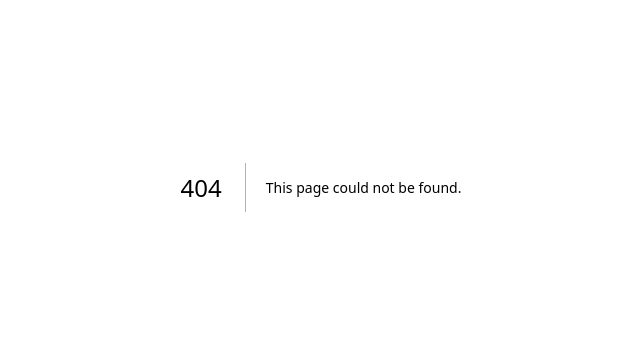
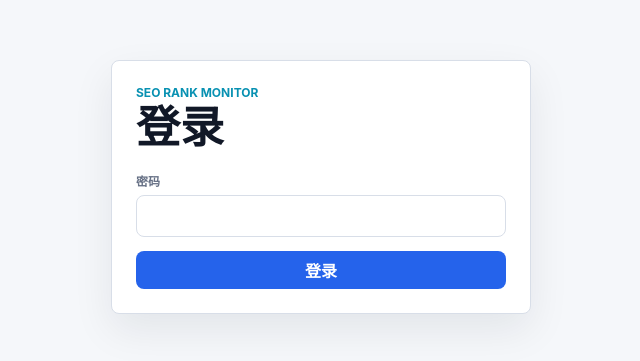
Before and after one commit to AM-young-fun/flatkey-seo-roadmap, a Next.js app: page /login in a window 1280 px wide. Before the commit this address had no page. Shown: the part 213-574 px from the top of the page, without its empty margins (319-959 px from the left). Built offline with nearby package versions, Linux system fonts and the light colour scheme.

Commit message:
Add password login

```diff
--- a/src/app/globals.css
+++ b/src/app/globals.css
@@ -108,7 +108,8 @@ h2 {
 
 .regionButton,
 .primaryButton,
-.secondaryButton {
+.secondaryButton,
+.iconButton {
   display: inline-flex;
   align-items: center;
   justify-content: center;
@@ -142,6 +143,90 @@ h2 {
   padding: 0 14px;
   color: #ffffff;
   background: var(--text);
+}
+
+.iconButton {
+  width: 38px;
+  color: var(--muted);
+  background: var(--surface);
+  border-color: var(--border);
+}
+
+.iconButton:hover {
+  color: var(--text);
+  border-color: #b6c0cf;
+  background: var(--surface-strong);
+}
+
+.loginShell {
+  display: grid;
+  place-items: center;
+  min-height: 100vh;
+  padding: 24px;
+  background: var(--bg);
+}
+
+.loginPanel {
+  display: grid;
+  gap: 22px;
+  width: min(420px, 100%);
+  padding: 24px;
+  border: 1px solid var(--border);
+  border-radius: 8px;
+  background: var(--surface);
+  box-shadow: var(--shadow);
+}
+
+.loginForm {
+  display: grid;
+  gap: 14px;
+}
+
+.loginForm label {
+  display: grid;
+  gap: 6px;
+}
+
+.loginForm span {
+  color: var(--muted);
+  font-size: 12px;
+  font-weight: 720;
+}
+
+.loginForm input {
+  width: 100%;
+  min-height: 42px;
+  padding: 0 11px;
+  border: 1px solid var(--border);
+  border-radius: 8px;
+  color: var(--text);
+  background: #ffffff;
+  outline: none;
+}
+
+.loginForm input:focus {
+  border-color: var(--blue);
+  box-shadow: 0 0 0 3px rgb(37 99 235 / 13%);
+}
+
+.loginError,
+.loginHint {
+  padding: 10px 12px;
+  border-radius: 8px;
+  font-size: 13px;
+  font-weight: 650;
+}
+
+.loginError {
+  color: #991b1b;
+  background: #fff1f1;
+  border: 1px solid #fecaca;
+}
+
+.loginHint {
+  color: #164e8b;
+  background: #eef6ff;
+  border: 1px solid #b8d6f8;
 }
 
 .notice {
--- /dev/null
+++ b/src/app/login/page.tsx
@@ -0,0 +1,41 @@
+import type { Metadata } from "next";
+import { isAuthEnabled } from "@/lib/auth";
+
+export const metadata: Metadata = {
+  title: "登录 - SEO Rank Monitor"
+};
+
+type LoginPageProps = {
+  searchParams: Promise<{
+    error?: string;
+    next?: string;
+  }>;
+};
+
+export default async function LoginPage({ searchParams }: LoginPageProps) {
+  const params = await searchParams;
+  const nextPath = params.next && params.next.startsWith("/") ? params.next : "/";
+  const hasError = params.error === "1";
+
+  return (
+    <main className="loginShell">
+      <section className="loginPanel">
+        <div>
+          <p className="eyebrow">SEO Rank Monitor</p>
+          <h1>登录</h1>
+        </div>
+        <form action={`/api/auth/login?next=${encodeURIComponent(nextPath)}`} className="loginForm" method="post">
+          <label>
+            <span>密码</span>
+            <input autoComplete="current-password" name="password" required type="password" />
+          </label>
+          {hasError ? <p className="loginError">密码错误</p> : null}
+          {!isAuthEnabled() ? <p className="loginHint">当前未设置 LOGIN_PWD，登录保护未启用。</p> : null}
+          <button className="primaryButton" type="submit">
+            登录
+          </button>
+        </form>
+      </section>
+    </main>
+  );
+}
--- a/src/components/Dashboard.tsx
+++ b/src/components/Dashboard.tsx
@@ -7,6 +7,7 @@ import {
   Download,
   GitCompareArrows,
   Loader2,
+  LogOut,
   MapPin,
   Plus,
   RefreshCcw,
@@ -268,6 +269,11 @@ export function Dashboard() {
             {syncing ? <Loader2 className="spin" size={16} /> : <RefreshCcw size={16} />}
             立即同步
           </button>
+          <form action="/api/auth/logout" method="post">
+            <button className="iconButton" title="退出登录" type="submit">
+              <LogOut size={16} />
+            </button>
+          </form>
         </div>
       </header>
 
--- /dev/null
+++ b/src/lib/auth.ts
@@ -0,0 +1,33 @@
+export const AUTH_COOKIE_NAME = "seo_rank_auth";
+export const AUTH_COOKIE_MAX_AGE = 60 * 60 * 24 * 30;
+
+function base64Url(bytes: Uint8Array): string {
+  let binary = "";
+
+  bytes.forEach((byte) => {
+    binary += String.fromCharCode(byte);
+  });
+
+  return btoa(binary).replaceAll("+", "-").replaceAll("/", "_").replaceAll("=", "");
+}
+
+export function isAuthEnabled(): boolean {
+  return Boolean(process.env.LOGIN_PWD);
+}
+
+export async function getAuthToken(password = process.env.LOGIN_PWD ?? ""): Promise<string> {
+  const digest = await crypto.subtle.digest(
+    "SHA-256",
+    new TextEncoder().encode(`seo-rank-monitor:${password}`)
+  );
+
+  return base64Url(new Uint8Array(digest));
+}
+
+export async function isValidAuthToken(token: string | undefined): Promise<boolean> {
+  if (!process.env.LOGIN_PWD || !token) {
+    return !process.env.LOGIN_PWD;
+  }
+
+  return token === (await getAuthToken());
+}
```
Also changed, not shown: src/app/api/auth/login/route.ts (added, +70 -0 lines), src/app/api/auth/logout/route.ts (added, +23 -0 lines), src/proxy.ts (added, +48 -0 lines), 2 other files (tests, documents, lock files or other folders).
